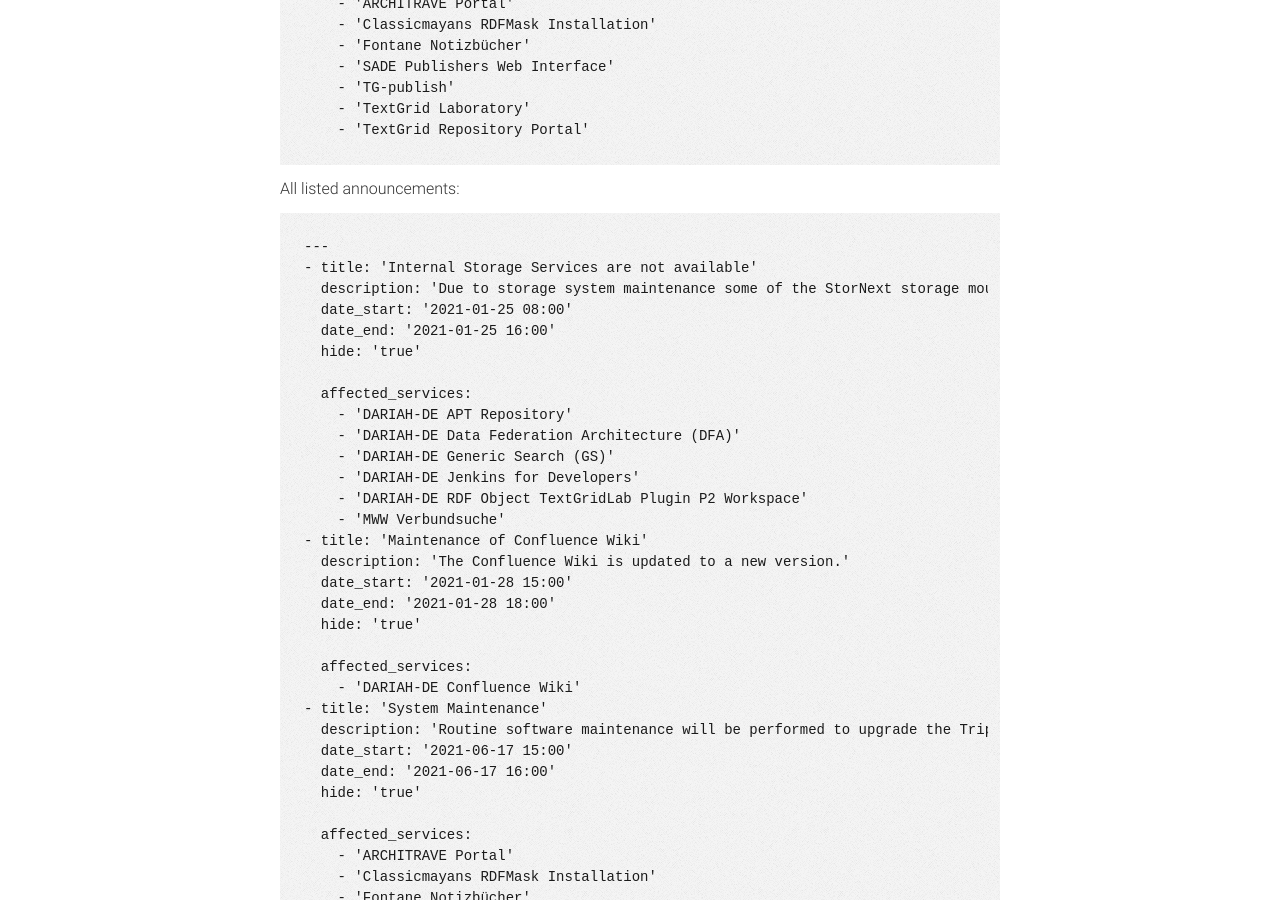
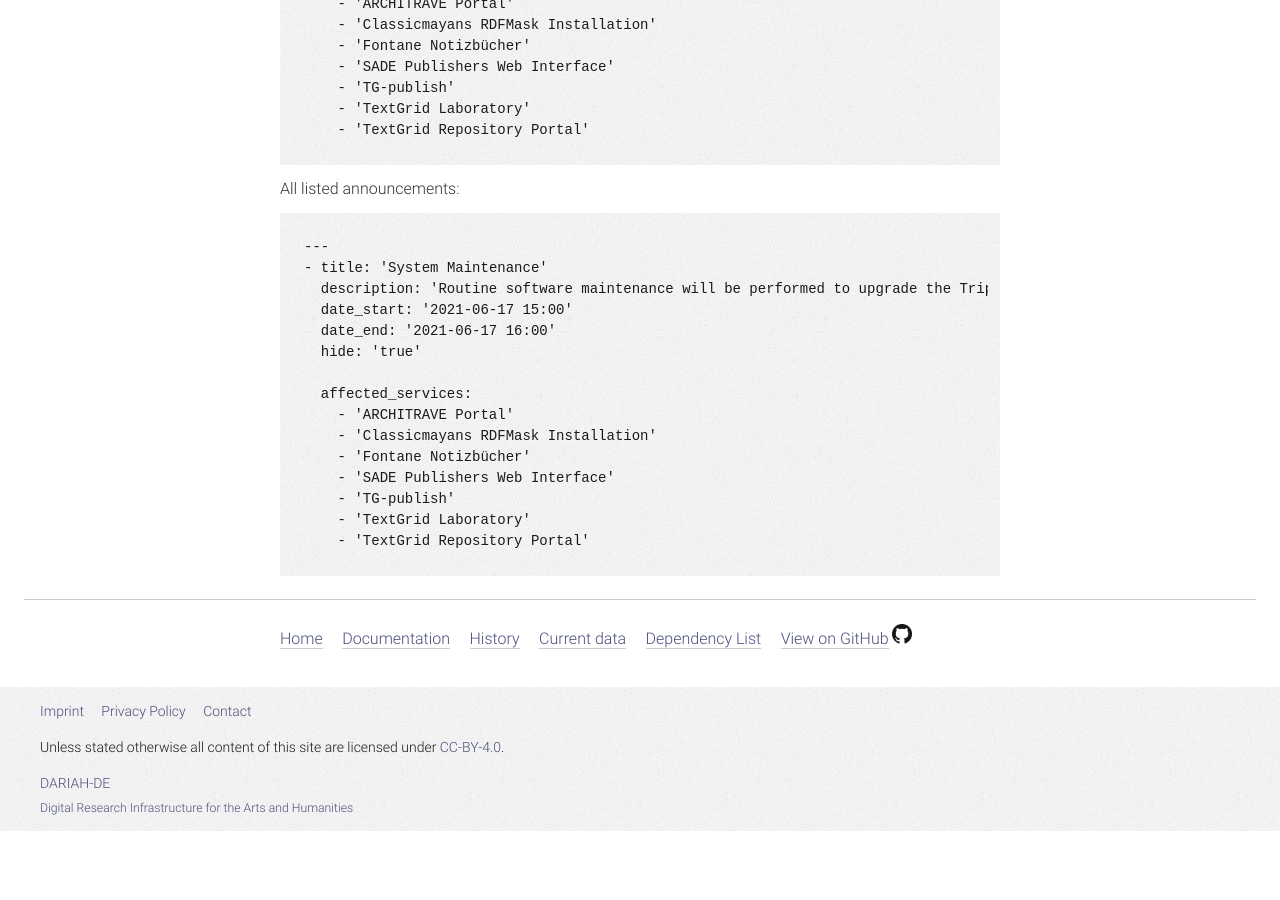
Before and after one commit to DARIAH-DE/status, a Jekyll site: the page built from currentdata.md, in a window 1280 px wide and 900 px high, scrolled down 987 px. Built offline with Jekyll 4.4.1, drawn with Linux system fonts in a browser that asks for light colours; our own code applies the rules of GitHub Pages for plain Markdown files; after the commit the page ends 1818 px from its top, so only the background shows below that.

Commit message:
Update announcements.yaml

```diff
--- a/_data/announcements.yaml
+++ b/_data/announcements.yaml
@@ -1,18 +1,4 @@
 ---
-- title: 'Internal Storage Services are not available'
-  date_start: '2021-01-25 08:00'
-  date_end: '2021-01-25 16:00'
-  hide: true
-  description: 'Due to storage system maintenance some of the StorNext storage mounts are not available!'
-  affected:
-    - '/infrastructure/gwdg-stornext'
-- title: 'Maintenance of Confluence Wiki'
-  date_start: '2021-01-28 15:00'
-  date_end: '2021-01-28 18:00'
-  hide: true
-  description: 'The Confluence Wiki is updated to a new version.'
-  affected:
-    - '/services/confluence'
 - title: 'System Maintenance'
   date_start: '2021-06-17 15:00'
   date_end: '2021-06-17 16:00'
```
